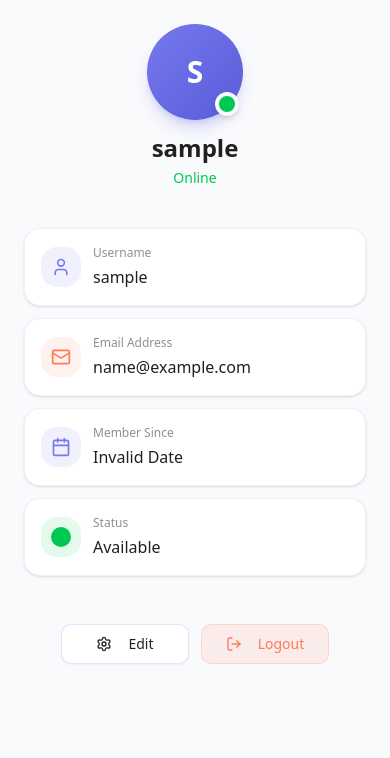
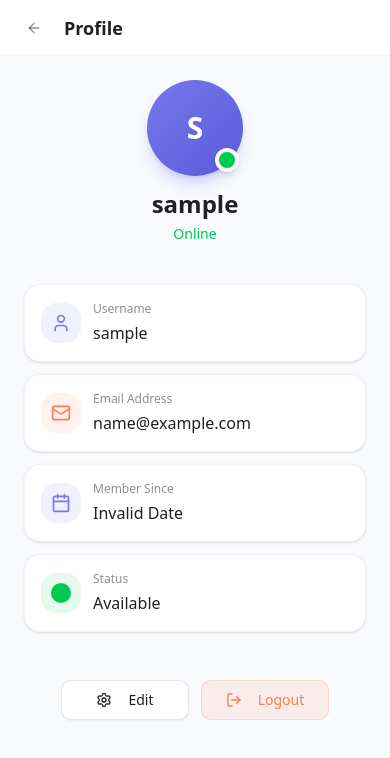
Before and after one commit to Nikhilnv1209/go-chat-app, a Next.js app in the folder frontend/: page /dashboard/profile in a window 390 px wide. Shown: the top 758 px of the page. Built offline with nearby package versions, Linux system fonts and the light colour scheme; no server answers; sample sign-in values are in the browser's storage.

Commit message:
feat(frontend): add mobile header to profile page
- Added sticky mobile header with back button
- Changed min-height from h-screen to support scrolling content
- Maintains existing desktop header functionality

```diff
--- a/frontend/app/dashboard/profile/page.tsx
+++ b/frontend/app/dashboard/profile/page.tsx
@@ -9,8 +9,21 @@ export default function ProfilePage() {
   const router = useRouter();
 
   return (
-    <div className="h-screen bg-[#f9fafc] flex flex-col ios-safe-area no-bounce">
-      {/* Header - Hidden on mobile since mobile header is handled by dashboard layout */}
+    <div className="min-h-screen bg-[#f9fafc] flex flex-col">
+      {/* Mobile Header */}
+      <header className="md:hidden flex items-center gap-3 h-14 px-4 bg-white border-b border-[#7678ed]/10 sticky top-0 z-10">
+        <Button
+          variant="ghost"
+          size="icon"
+          onClick={() => router.push('/dashboard')}
+          className="text-[#202022]/50 hover:text-[#202022] hover:bg-[#7678ed]/10 h-9 w-9"
+        >
+          <ArrowLeft className="w-5 h-5" />
+        </Button>
+        <h1 className="text-lg font-semibold text-[#202022]">Profile</h1>
+      </header>
+
+      {/* Desktop Header */}
       <header className="hidden md:block border-b border-[#7678ed]/10 bg-white">
         <div className="relative h-14 px-6">
           <Button
@@ -29,7 +42,7 @@ export default function ProfilePage() {
       </header>
 
       {/* Main Content */}
-      <div className="flex-1 overflow-hidden">
+      <div className="flex-1 overflow-y-auto">
         <UserProfile />
       </div>
     </div>
```
